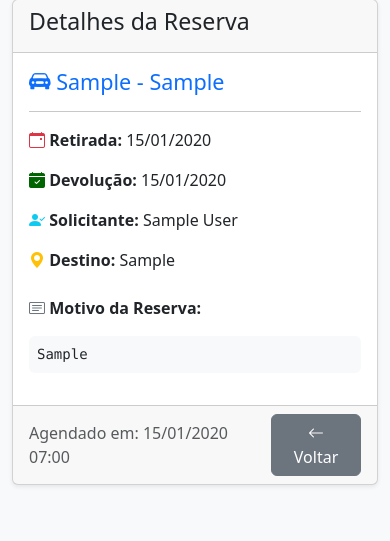
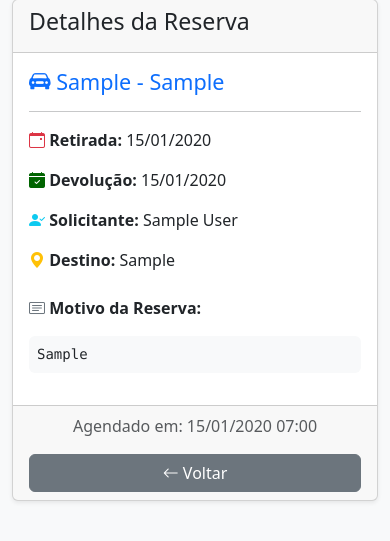
Before and after one commit to Luparele/AGENDAMENTO_VEICULO, a Django app: template APP/templates/APP/detalhe_reuniao.html in a window 390 px wide. Shown: the part 92-633 px from the top of the page. Run offline with Django 5.2, Linux system fonts and the light colour scheme; the template is opened without the code that fills it: values that come from a table or form of the project are taken from there, others are empty; tables that the repository leaves empty hold one stand-in row (values such as "Sample post"); parts of the project's set-up code (start-up, migrations or seed data) failed here and were passed over.

Commit message:
UI: Melhoria no responsivo do rodapé de detalhes para mobile

```diff
--- a/APP/templates/APP/detalhe_reuniao.html
+++ b/APP/templates/APP/detalhe_reuniao.html
@@ -15,18 +15,24 @@
         <p class="mt-4"><strong><i class="bi bi-card-text text-secondary"></i> Motivo da Reserva:</strong></p>
         <pre class="bg-light p-2 rounded">{{ reuniao.motivo }}</pre>
     </div>
-    <div class="card-footer d-flex justify-content-between align-items-center">
+    <div class="card-footer">
+        <div class="row align-items-center text-center text-md-start">
+            <div class="col-12 col-md-auto mb-3 mb-md-0">
                 <span class="text-muted">
                     Agendado em: {{ reuniao.data_criacao|date:"d/m/Y H:i" }}
                 </span>
-        <div>
+            </div>
+            <div class="col-12 col-md-auto ms-md-auto">
+                <div class="d-flex gap-2">
                     {% if user == reuniao.solicitante %}
                         {% if pode_apagar %}
-                <a href="{% url 'editar_agendamento' reuniao.pk %}" class="btn btn-warning"><i class="bi bi-pencil-square"></i> Editar</a>
-                <a href="{% url 'apagar_agendamento' reuniao.pk %}" class="btn btn-danger"><i class="bi bi-trash-fill"></i> Apagar</a>
+                        <a href="{% url 'editar_agendamento' reuniao.pk %}" class="btn btn-warning flex-fill px-1 px-md-3"><i class="bi bi-pencil-square"></i> Editar</a>
+                        <a href="{% url 'apagar_agendamento' reuniao.pk %}" class="btn btn-danger flex-fill px-1 px-md-3"><i class="bi bi-trash-fill"></i> Apagar</a>
                         {% endif %}
                     {% endif %}
-            <a href="{% url 'dashboard' %}" class="btn btn-secondary"><i class="bi bi-arrow-left"></i> Voltar</a>
+                    <a href="{% url 'dashboard' %}" class="btn btn-secondary flex-fill px-1 px-md-3"><i class="bi bi-arrow-left"></i> Voltar</a>
+                </div>
+            </div>
         </div>
     </div>
 </div>
```
Lines whose indentation alone changed are shown as unchanged.
